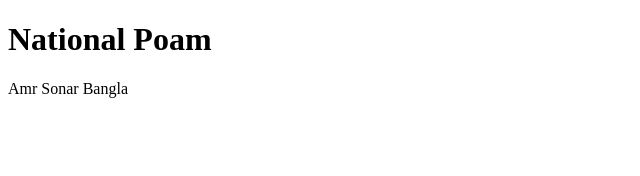
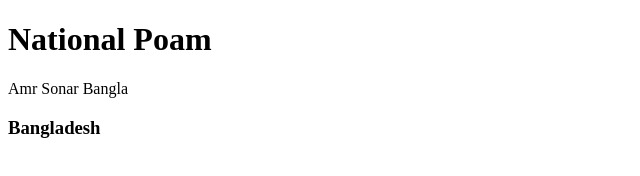
Before and after one commit to dramirhamza/drhamzaa, a plain HTML site: page second.html in a window 1280 px wide. Shown: the whole page, without its empty margins (0-640 px from the left). Drawn offline with Linux system fonts and the light colour scheme.

Commit message:
first commit

```diff
--- a/second.html
+++ b/second.html
@@ -11,6 +11,8 @@
         <h1>National Poam</h1>
         <p>Amr Sonar Bangla</p>
     </div>
-    <div></div>
+    <div>
+        <h3> Bangladesh</h3>
+    </div>
 </body>
 </html>
```
